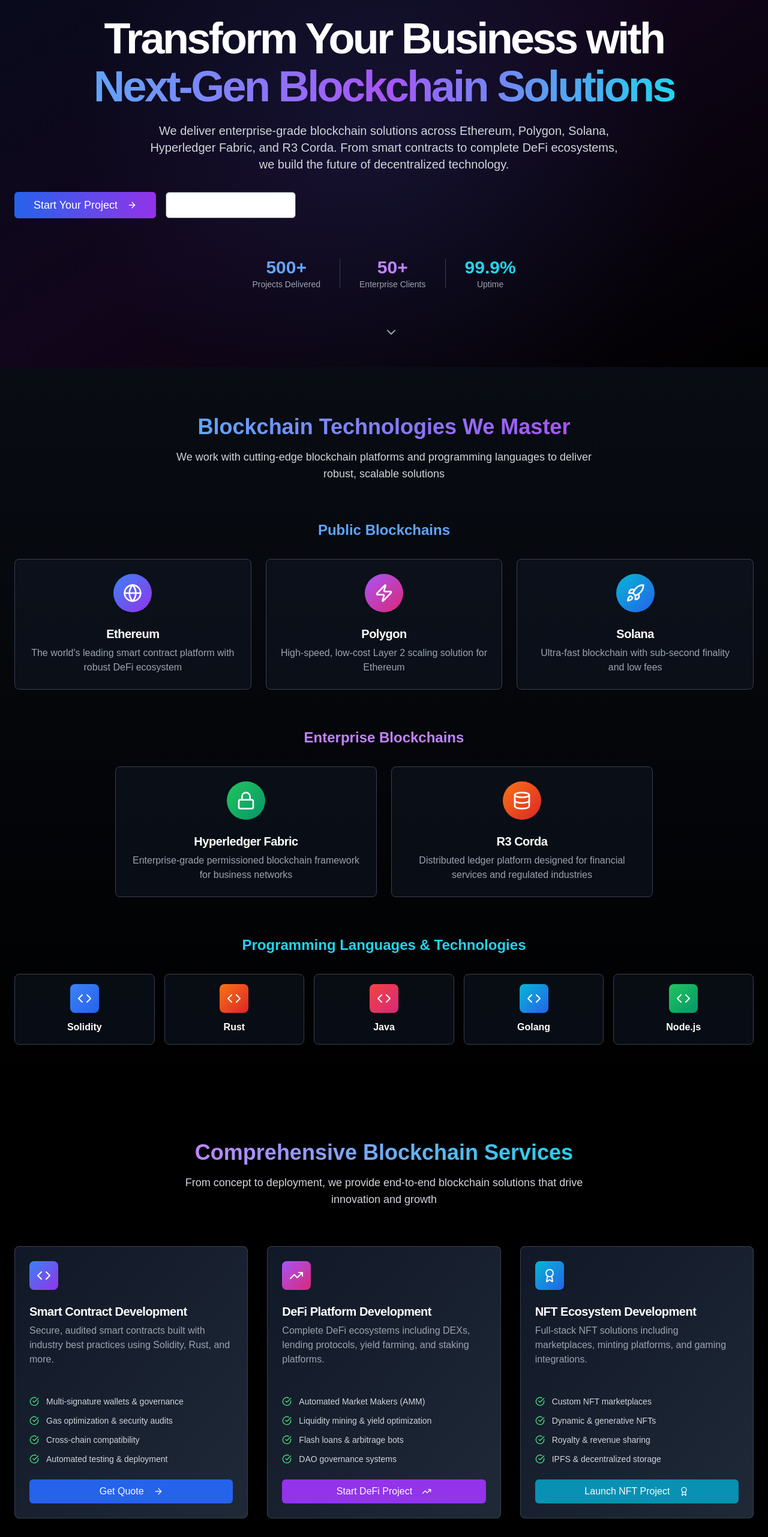
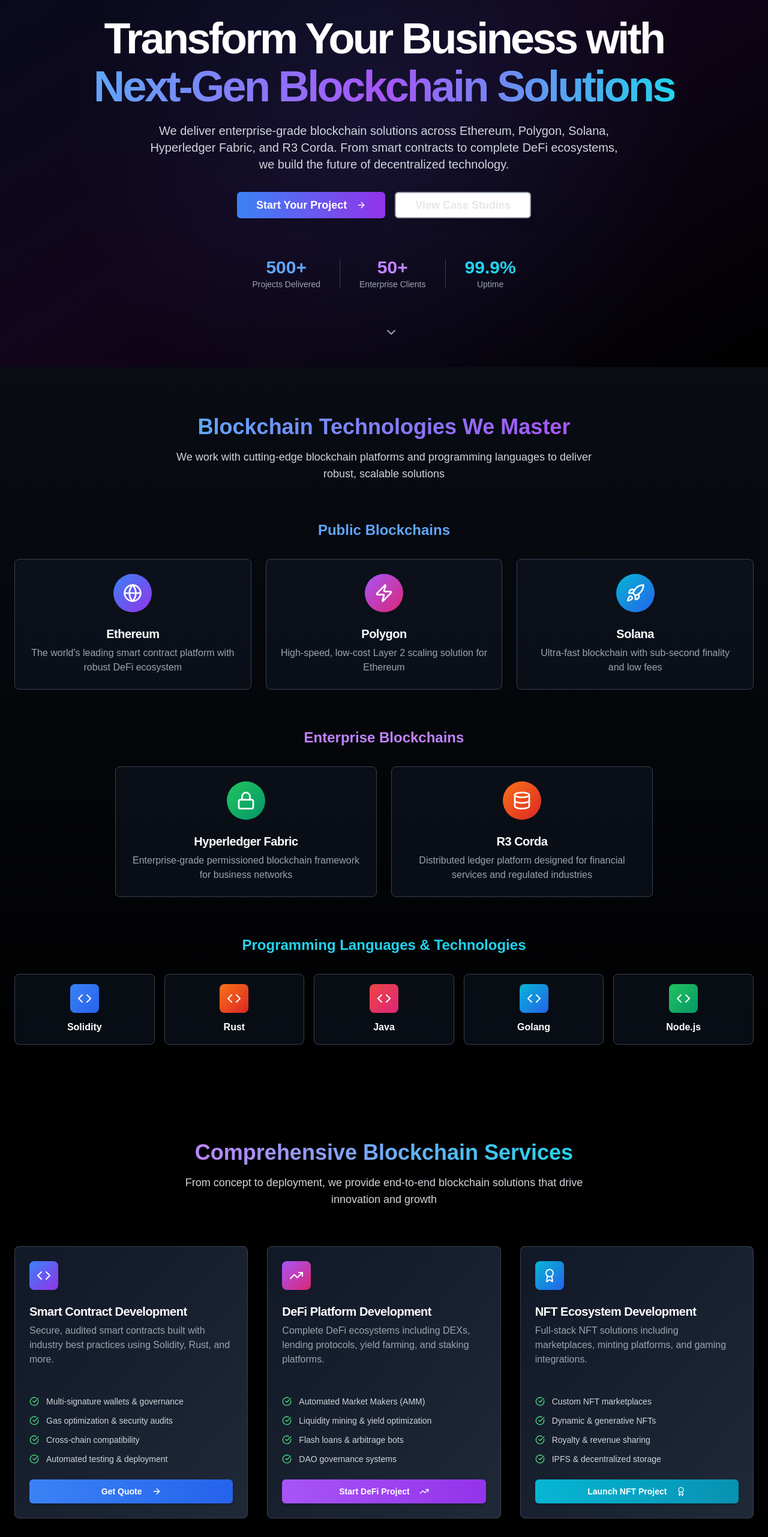
Before and after one commit to ledgershift/blockchain-website, a Next.js app: page / in a window 1280 px wide. Shown: the part 234-2797 px from the top of the page at 60% size. Built offline with nearby package versions, Linux system fonts and the light colour scheme.

Commit message:
feat: integrate Google Forms and enhance visual design
Add direct Google Forms submission, improve color contrast, and align buttons for better UX.

#VERCEL_SKIP

Co-authored-by: null <177465869+ledgershift@users.noreply.github.com>

```diff
--- a/app/page.tsx
+++ b/app/page.tsx
@@ -60,16 +60,28 @@ export default function HomePage() {
     e.preventDefault()
     setIsSubmitting(true)
 
-    // Simulate API call
+    const googleFormURL =
+      "https://docs.google.com/forms/d/e/1FAIpQLSchjslxxg2ZPMAFTP5Gb6vEIZO8Ir6CZjCzttv9qEl45sz7Hg/formResponse"
+
+    const formDataToGoogle = new FormData()
+    formDataToGoogle.append("entry.1935665057", formData.firstName)
+    formDataToGoogle.append("entry.1861435192", formData.lastName)
+    formDataToGoogle.append("entry.1381533975", formData.email)
+    formDataToGoogle.append("entry.1726200893", formData.projectType)
+    formDataToGoogle.append("entry.98690888", formData.message)
+
     try {
-      await new Promise((resolve) => setTimeout(resolve, 2000))
+      await fetch(googleFormURL, {
+        method: "POST",
+        mode: "no-cors", // Google Forms doesn't support CORS
+        body: formDataToGoogle,
+      })
 
       toast({
         title: "Message Sent Successfully! 🚀",
         description: "Our blockchain experts will contact you within 24 hours.",
       })
 
-      // Reset form
       setFormData({
         firstName: "",
         lastName: "",
@@ -253,19 +265,19 @@ export default function HomePage() {
                   technology.
                 </p>
               </div>
-              <div className="flex flex-col sm:flex-row gap-3 md:gap-4 w-full max-w-md sm:max-w-none">
+              <div className="flex flex-col sm:flex-row gap-4 w-full max-w-lg sm:max-w-none justify-center">
                 <Button
                   size="lg"
-                  className="bg-gradient-to-r from-blue-600 to-purple-600 hover:from-blue-700 hover:to-purple-700 text-white px-6 py-3 md:px-8 md:py-4 text-base md:text-lg w-full sm:w-auto"
+                  className="bg-gradient-to-r from-blue-500 to-purple-600 hover:from-blue-600 hover:to-purple-700 text-white font-semibold px-8 py-4 text-lg shadow-lg hover:shadow-xl transition-all duration-300 transform hover:scale-105"
                   onClick={handleStartProject}
                 >
                   Start Your Project
-                  <ArrowRight className="ml-2 h-4 w-4 md:h-5 md:w-5" />
+                  <ArrowRight className="ml-2 h-5 w-5" />
                 </Button>
                 <Button
                   variant="outline"
                   size="lg"
-                  className="border-gray-600 text-white hover:bg-gray-800 px-6 py-3 md:px-8 md:py-4 text-base md:text-lg w-full sm:w-auto"
+                  className="border-2 border-gray-400 text-gray-200 hover:bg-gray-700 hover:text-white hover:border-gray-300 font-semibold px-8 py-4 text-lg shadow-lg hover:shadow-xl transition-all duration-300 transform hover:scale-105"
                   onClick={handleViewCaseStudies}
                 >
                   View Case Studies
@@ -513,7 +525,7 @@ export default function HomePage() {
                     </li>
                   </ul>
                   <Button
-                    className="w-full bg-blue-600 hover:bg-blue-700 text-sm md:text-base"
+                    className="w-full bg-gradient-to-r from-blue-500 to-blue-600 hover:from-blue-600 hover:to-blue-700 text-white font-semibold shadow-md hover:shadow-lg transition-all duration-300"
                     onClick={() => {
                       toast({
                         title: "Smart Contract Services 📝",
@@ -523,7 +535,7 @@ export default function HomePage() {
                     }}
                   >
                     Get Quote
-                    <ArrowRight className="ml-2 h-3 w-3 md:h-4 md:w-4" />
+                    <ArrowRight className="ml-2 h-4 w-4" />
                   </Button>
                 </CardContent>
               </Card>
@@ -558,7 +570,7 @@ export default function HomePage() {
                     </li>
                   </ul>
                   <Button
-                    className="w-full bg-purple-600 hover:bg-purple-700 text-sm md:text-base"
+                    className="w-full bg-gradient-to-r from-purple-500 to-purple-600 hover:from-purple-600 hover:to-purple-700 text-white font-semibold shadow-md hover:shadow-lg transition-all duration-300"
                     onClick={() => {
                       toast({
                         title: "DeFi Development 🏦",
@@ -568,7 +580,7 @@ export default function HomePage() {
                     }}
                   >
                     Start DeFi Project
-                    <TrendingUp className="ml-2 h-3 w-3 md:h-4 md:w-4" />
+                    <TrendingUp className="ml-2 h-4 w-4" />
                   </Button>
                 </CardContent>
               </Card>
@@ -603,7 +615,7 @@ export default function HomePage() {
                     </li>
                   </ul>
                   <Button
-                    className="w-full bg-cyan-600 hover:bg-cyan-700 text-sm md:text-base"
+                    className="w-full bg-gradient-to-r from-cyan-500 to-cyan-600 hover:from-cyan-600 hover:to-cyan-700 text-white font-semibold shadow-md hover:shadow-lg transition-all duration-300"
                     onClick={() => {
                       toast({
                         title: "NFT Development 🎨",
@@ -613,7 +625,7 @@ export default function HomePage() {
                     }}
                   >
                     Launch NFT Project
-                    <Award className="ml-2 h-3 w-3 md:h-4 md:w-4" />
+                    <Award className="ml-2 h-4 w-4" />
                   </Button>
                 </CardContent>
               </Card>
@@ -646,19 +658,19 @@ export default function HomePage() {
                       Trade finance & settlements
                     </li>
                   </ul>
-                  <div className="flex flex-col sm:flex-row gap-2">
+                  <div className="flex flex-col sm:flex-row gap-3">
                     <Button
-                      className="flex-1 bg-green-600 hover:bg-green-700 text-sm md:text-base"
+                      className="flex-1 bg-gradient-to-r from-green-500 to-green-600 hover:from-green-600 hover:to-green-700 text-white font-semibold shadow-md hover:shadow-lg transition-all duration-300"
                       onClick={handleScheduleConsultation}
                     >
                       Schedule Consultation
                     </Button>
                     <Button
                       variant="outline"
-                      className="border-gray-600 text-white hover:bg-gray-800 text-sm md:text-base"
+                      className="border-2 border-gray-500 text-gray-300 hover:bg-gray-700 hover:text-white hover:border-gray-400 shadow-md hover:shadow-lg transition-all duration-300"
                       onClick={handleDownloadWhitepaper}
                     >
-                      <Download className="h-3 w-3 md:h-4 md:w-4" />
+                      <Download className="h-4 w-4" />
                     </Button>
                   </div>
                 </CardContent>
@@ -690,7 +702,7 @@ export default function HomePage() {
                     </li>
                   </ul>
                   <Button
-                    className="w-full bg-orange-600 hover:bg-orange-700 text-sm md:text-base"
+                    className="w-full bg-gradient-to-r from-orange-500 to-orange-600 hover:from-orange-600 hover:to-orange-700 text-white font-semibold shadow-md hover:shadow-lg transition-all duration-300"
                     onClick={() => {
                       toast({
                         title: "Blockchain Consulting 🎯",
@@ -700,7 +712,7 @@ export default function HomePage() {
                     }}
                   >
                     Book Strategy Session
-                    <Users className="ml-2 h-3 w-3 md:h-4 md:w-4" />
+                    <Users className="ml-2 h-4 w-4" />
                   </Button>
                 </CardContent>
               </Card>
@@ -744,7 +756,7 @@ export default function HomePage() {
                   </div>
                   <Button
                     variant="outline"
-                    className="w-full border-blue-500/20 text-blue-400 hover:bg-blue-500/10 text-sm md:text-base"
+                    className="w-full border-2 border-blue-400/40 text-blue-300 hover:bg-blue-500/20 hover:border-blue-300/60 hover:text-blue-200 font-semibold shadow-md hover:shadow-lg transition-all duration-300"
                     onClick={() => {
                       toast({
                         title: "DeFi Case Study 📊",
@@ -754,7 +766,7 @@ export default function HomePage() {
                     }}
                   >
                     View Details
-                    <ExternalLink className="ml-2 h-3 w-3 md:h-4 md:w-4" />
+                    <ExternalLink className="ml-2 h-4 w-4" />
                   </Button>
                 </CardContent>
               </Card>
@@ -780,7 +792,7 @@ export default function HomePage() {
                   </div>
                   <Button
                     variant="outline"
-                    className="w-full border-purple-500/20 text-purple-400 hover:bg-purple-500/10 text-sm md:text-base"
+                    className="w-full border-2 border-purple-400/40 text-purple-300 hover:bg-purple-500/20 hover:border-purple-300/60 hover:text-purple-200 font-semibold shadow-md hover:shadow-lg transition-all duration-300"
                     onClick={() => {
                       toast({
                         title: "Enterprise Case Study 🏢",
@@ -790,7 +802,7 @@ export default function HomePage() {
                     }}
                   >
                     View Details
-                    <ExternalLink className="ml-2 h-3 w-3 md:h-4 md:w-4" />
+                    <ExternalLink className="ml-2 h-4 w-4" />
                   </Button>
                 </CardContent>
               </Card>
@@ -816,7 +828,7 @@ export default function HomePage() {
                   </div>
                   <Button
                     variant="outline"
-                    className="w-full border-cyan-500/20 text-cyan-400 hover:bg-cyan-500/10 text-sm md:text-base"
+                    className="w-full border-2 border-cyan-400/40 text-cyan-300 hover:bg-cyan-500/20 hover:border-cyan-300/60 hover:text-cyan-200 font-semibold shadow-md hover:shadow-lg transition-all duration-300"
                     onClick={() => {
                       toast({
                         title: "NFT Case Study 🎮",
@@ -826,7 +838,7 @@ export default function HomePage() {
                     }}
                   >
                     View Details
-                    <ExternalLink className="ml-2 h-3 w-3 md:h-4 md:w-4" />
+                    <ExternalLink className="ml-2 h-4 w-4" />
                   </Button>
                 </CardContent>
               </Card>
@@ -891,7 +903,7 @@ export default function HomePage() {
                       <Button
                         size="sm"
                         variant="outline"
-                        className="border-gray-600 text-gray-400 hover:bg-gray-800 text-xs md:text-sm w-full sm:w-auto"
+                        className="border-2 border-gray-500 text-gray-300 hover:bg-gray-700 hover:text-white hover:border-gray-400 font-medium shadow-md hover:shadow-lg transition-all duration-300 w-full sm:w-auto"
                         onClick={() => {
                           toast({
                             title: `Reference from ${testimonial.company} ⭐`,
@@ -1015,11 +1027,20 @@ export default function HomePage() {
                     </div>
                     <Button
                       type="submit"
-                      className="w-full bg-gradient-to-r from-blue-600 to-purple-600 hover:from-blue-700 hover:to-purple-700 text-white py-3 text-base md:text-lg"
+                      className="w-full bg-gradient-to-r from-blue-500 to-purple-600 hover:from-blue-600 hover:to-purple-700 text-white font-bold py-4 text-lg shadow-lg hover:shadow-xl transition-all duration-300 transform hover:scale-[1.02] disabled:opacity-50 disabled:cursor-not-allowed disabled:transform-none"
                       disabled={isSubmitting}
                     >
-                      {isSubmitting ? "Sending..." : "Get Free Consultation"}
-                      {!isSubmitting && <ArrowRight className="ml-2 h-4 w-4 md:h-5 md:w-5" />}
+                      {isSubmitting ? (
+                        <>
+                          <div className="animate-spin rounded-full h-5 w-5 border-b-2 border-white mr-2"></div>
+                          Sending...
+                        </>
+                      ) : (
+                        <>
+                          Get Free Consultation
+                          <ArrowRight className="ml-2 h-5 w-5" />
+                        </>
+                      )}
                     </Button>
                   </form>
                 </CardContent>
```
